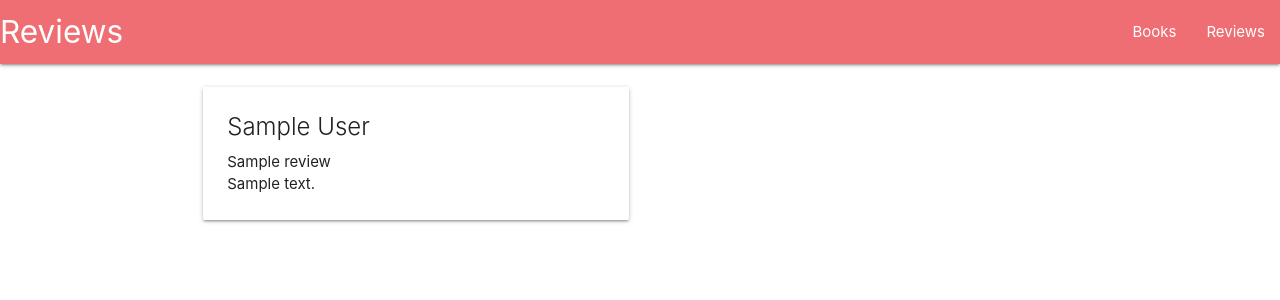
After one commit to Code-Institute-Submissions/Data-Centric-Project-9, a Flask app: page /get_all_reviews in a window 1280 px wide. The commit adds this page. Shown: the top 300 px of the page. Run offline with Flask 2, Linux system fonts and the light colour scheme; a database or web service that is not in the repository returns one stand-in record (values such as "Sample title"); some libraries are stand-ins or nearby versions.

Commit message:
Added function to view all reviews

```diff
--- a/app.py
+++ b/app.py
@@ -73,6 +73,11 @@ def get_reviews(book_title):
     current_reviews = mongo.db.reviews.find({"book_title": book_title})
     return render_template("get_reviews.html", reviews=current_reviews, title=book_title)
 
+# Displaying all reviews
+@app.route("/get_all_reviews")
+def get_all_reviews():
+    return render_template("get_all_reviews.html", reviews=mongo.db.reviews.find())
+
 # Creating new review for selected book
 @app.route("/add_review/<book_title>")
 def add_review(book_title):
--- a/templates/base.html
+++ b/templates/base.html
@@ -26,12 +26,14 @@
                     <a href="#" data-target="mobile-demo" class="sidenav-trigger"><i class="material-icons">menu</i></a>
                     <ul class="right hide-on-med-and-down">
                         <li><a href="{{url_for('get_books')}}">Books</a></li>
+                        <li><a href="{{url_for('get_all_reviews')}}">Reviews</a></li>
                     </ul>
                 </div>
             </nav>
         </div>
         <ul class="sidenav" id="mobile-demo">
             <li><a href="{{url_for('get_books')}}">Books</a></li>
+            <li><a href="{{url_for('get_all_reviews')}}">Reviews</a></li>
         </ul>
     </header>
     <!-- Main Section-->
--- /dev/null
+++ b/templates/get_all_reviews.html
@@ -0,0 +1,21 @@
+{% extends "base.html"%}
+{% block title %}
+<a href="#!" class="brand-logo">Reviews</a>
+{% endblock %}
+{% block content %}
+
+{% for review in reviews %}
+<div class="row">
+    <div class="col s12 m6">
+        <div class="card">
+            <div class="card-content">
+                <span class="card-title">{{review.author}}</span>
+                <p>{{review.book_title}}</p>
+                <p>{{review.review}}</p>
+            </div>
+        </div>
+    </div>
+</div>
+{% endfor %}
+
+{% endblock %}
```
